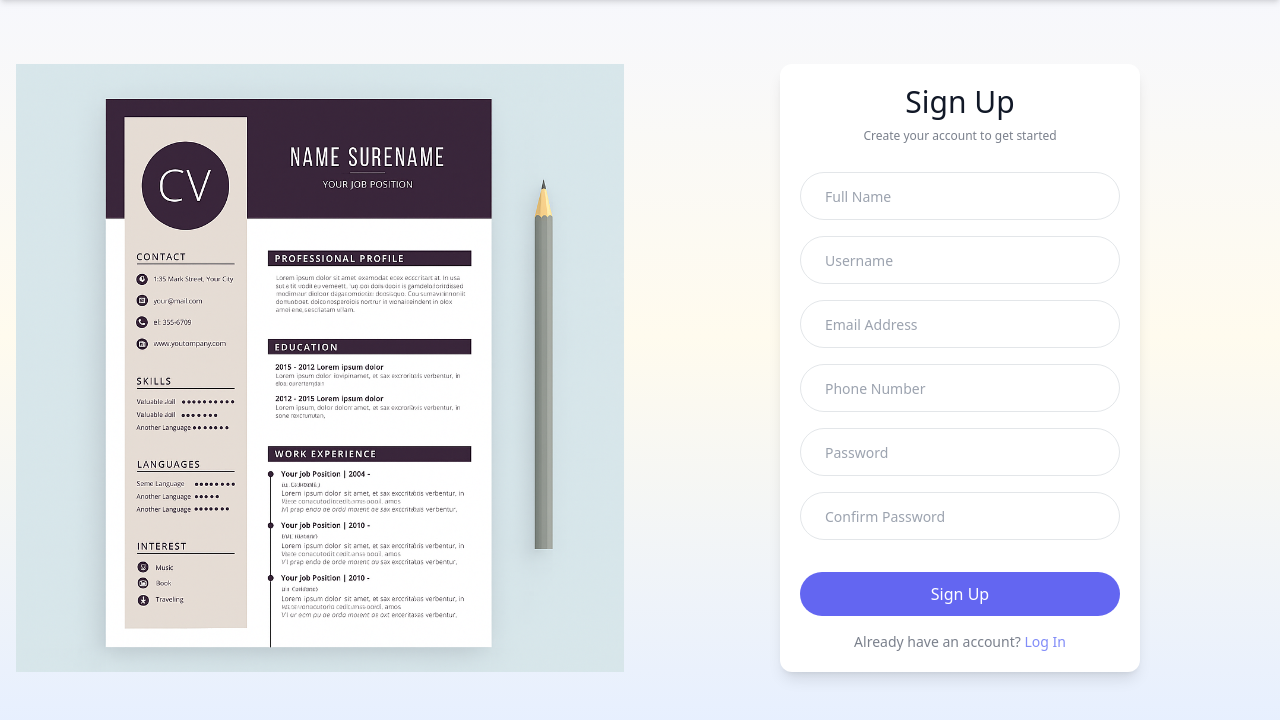
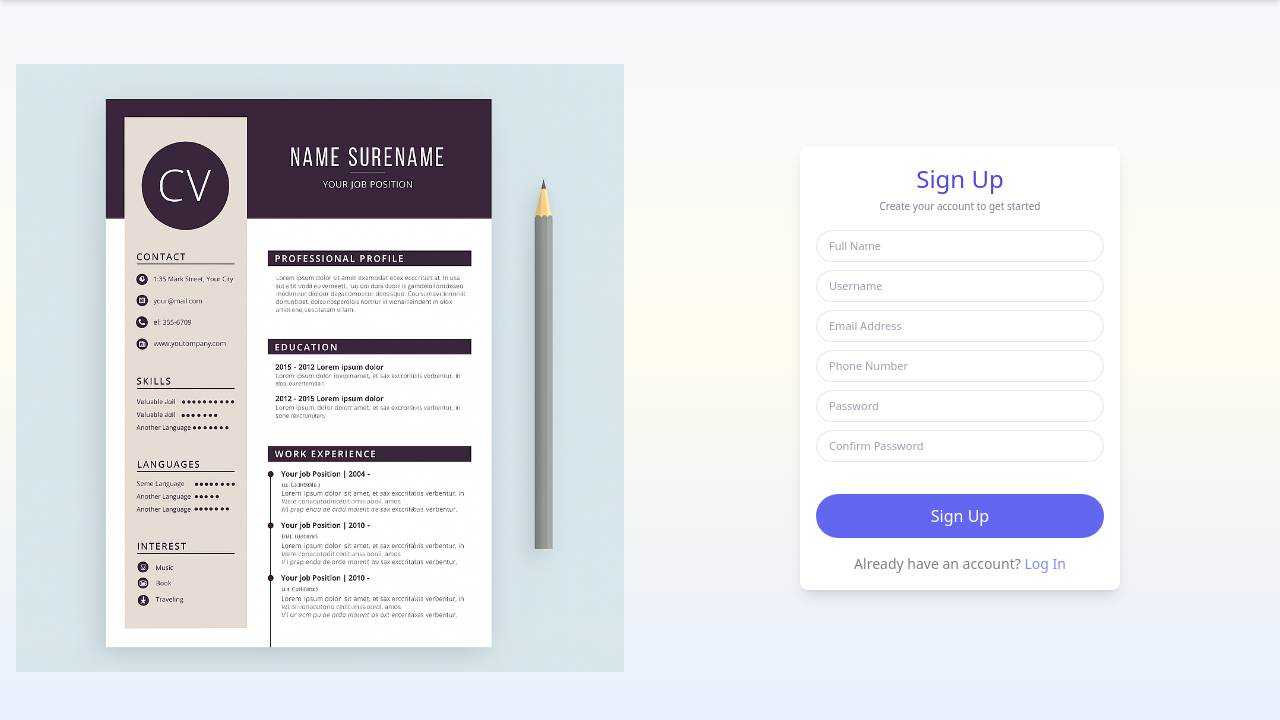
Before and after one commit to Dhivanujan/MiniProject-PerfectCV, a Flask app: page /register in a window 1280 px wide. Shown: the part 64-784 px from the top of the page. Run offline with Flask 3, Linux system fonts and the light colour scheme; parts of the project's set-up code (start-up, migrations or seed data) failed here and were passed over; some libraries are stand-ins or nearby versions.

Commit message:
refactor: improve styling and layout of registration form for enhanced usability

```diff
--- a/templates/register.html
+++ b/templates/register.html
@@ -25,25 +25,25 @@
 
   <!-- Right Side Form -->
   <div class="w-full md:w-1/2 flex flex-col items-center justify-center">
-      <form method="POST" action="" class="md:w-[360px] w-72 flex flex-col items-center justify-center bg-white p-5 rounded-xl shadow-lg">
+      <form method="POST" action="" class="md:w-[320px] w-64 flex flex-col items-center justify-center bg-white p-4 rounded-lg shadow-lg">
           {{ form.hidden_tag() }}
 
-          <h2 class="text-3xl text-gray-900 font-medium">Sign Up</h2>
-          <p class="text-xs text-gray-500/90 mt-2 mb-3">Create your account to get started</p>
+          <h2 class="text-2xl text-indigo-600 font-medium">Sign Up</h2>
+          <p class="text-[10px] text-gray-500/90 mt-1 mb-2">Create your account to get started</p>
 
           <!-- Flash Messages INSIDE FORM -->
           {% with messages = get_flashed_messages(with_categories=true) %}
           {% if messages %}
-              <div id="flash-messages" class="flex flex-col gap-1.5 w-full mb-3">
+              <div id="flash-messages" class="flex flex-col gap-1 w-full mb-2">
               {% for category, message in messages %}
                   {% if category == 'success' %}
-                  <div class="flex items-center justify-between text-blue-600 w-full bg-blue-600/10 h-8 shadow rounded-sm px-2">
-                      <p class="text-xs">{{ message }}</p>
+                  <div class="flex items-center justify-between text-blue-600 w-full bg-blue-600/10 h-7 shadow rounded-sm px-2">
+                      <p class="text-[10px]">{{ message }}</p>
                       <button type="button" aria-label="close" class="active:scale-90 transition-all" onclick="this.parentElement.remove()">✕</button>
                   </div>
                   {% elif category == 'danger' or category == 'error' %}
-                  <div class="flex items-center justify-between text-red-600 w-full bg-red-600/20 h-8 shadow rounded-sm px-2">
-                      <p class="text-xs">{{ message }}</p>
+                  <div class="flex items-center justify-between text-red-600 w-full bg-red-600/20 h-7 shadow rounded-sm px-2">
+                      <p class="text-[10px]">{{ message }}</p>
                       <button type="button" aria-label="close" class="active:scale-90 transition-all" onclick="this.parentElement.remove()">✕</button>
                   </div>
                   {% endif %}
@@ -59,33 +59,33 @@
           {% endwith %}
 
           <!-- Full Name -->
-          <div class="flex items-center w-full bg-transparent border border-gray-300/60 h-12 rounded-full overflow-hidden pl-6 mt-4">
-              <input placeholder="Full Name" class="bg-transparent text-gray-500/80 outline-none text-sm w-full h-full" type="text" name="full_name" required value="{{ form.full_name.data if form.full_name.data else '' }}">
+          <div class="flex items-center w-full bg-transparent border border-gray-300/60 h-8 rounded-full overflow-hidden pl-3 mt-2">
+              <input placeholder="Full Name" class="bg-transparent text-gray-500/80 outline-none text-[11px] w-full h-full" type="text" name="full_name" required value="{{ form.full_name.data if form.full_name.data else '' }}">
           </div>
 
           <!-- Username -->
-          <div class="flex items-center w-full bg-transparent border border-gray-300/60 h-12 rounded-full overflow-hidden pl-6 mt-4">
-              <input placeholder="Username" class="bg-transparent text-gray-500/80 outline-none text-sm w-full h-full" type="text" name="username" required value="{{ form.username.data if form.username.data else '' }}">
+          <div class="flex items-center w-full bg-transparent border border-gray-300/60 h-8 rounded-full overflow-hidden pl-3 mt-2">
+              <input placeholder="Username" class="bg-transparent text-gray-500/80 outline-none text-[11px] w-full h-full" type="text" name="username" required value="{{ form.username.data if form.username.data else '' }}">
           </div>
 
           <!-- Email -->
-          <div class="flex items-center w-full bg-transparent border border-gray-300/60 h-12 rounded-full overflow-hidden pl-6 mt-4">
-              <input placeholder="Email Address" class="bg-transparent text-gray-500/80 outline-none text-sm w-full h-full" type="email" name="email" required value="{{ form.email.data if form.email.data else '' }}">
+          <div class="flex items-center w-full bg-transparent border border-gray-300/60 h-8 rounded-full overflow-hidden pl-3 mt-2">
+              <input placeholder="Email Address" class="bg-transparent text-gray-500/80 outline-none text-[11px] w-full h-full" type="email" name="email" required value="{{ form.email.data if form.email.data else '' }}">
           </div>
 
           <!-- Phone Number -->
-          <div class="flex items-center w-full bg-transparent border border-gray-300/60 h-12 rounded-full overflow-hidden pl-6 mt-4">
-              <input placeholder="Phone Number" class="bg-transparent text-gray-500/80 outline-none text-sm w-full h-full" type="text" name="phone" required value="{{ form.phone.data if form.phone.data else '' }}">
+          <div class="flex items-center w-full bg-transparent border border-gray-300/60 h-8 rounded-full overflow-hidden pl-3 mt-2">
+              <input placeholder="Phone Number" class="bg-transparent text-gray-500/80 outline-none text-[11px] w-full h-full" type="text" name="phone" required value="{{ form.phone.data if form.phone.data else '' }}">
           </div>
 
           <!-- Password -->
-          <div class="flex items-center w-full bg-transparent border border-gray-300/60 h-12 rounded-full overflow-hidden pl-6 mt-4">
-              <input placeholder="Password" class="bg-transparent text-gray-500/80 outline-none text-sm w-full h-full" type="password" name="password" required>
+          <div class="flex items-center w-full bg-transparent border border-gray-300/60 h-8 rounded-full overflow-hidden pl-3 mt-2">
+              <input placeholder="Password" class="bg-transparent text-gray-500/80 outline-none text-[11px] w-full h-full" type="password" name="password" required>
           </div>
 
           <!-- Confirm Password -->
-          <div class="flex items-center w-full bg-transparent border border-gray-300/60 h-12 rounded-full overflow-hidden pl-6 mt-4">
-              <input placeholder="Confirm Password" class="bg-transparent text-gray-500/80 outline-none text-sm w-full h-full" type="password" name="confirm_password" required>
+          <div class="flex items-center w-full bg-transparent border border-gray-300/60 h-8 rounded-full overflow-hidden pl-3 mt-2">
+              <input placeholder="Confirm Password" class="bg-transparent text-gray-500/80 outline-none text-[11px] w-full h-full" type="password" name="confirm_password" required>
           </div>
 
           <!-- Submit Button -->
```
